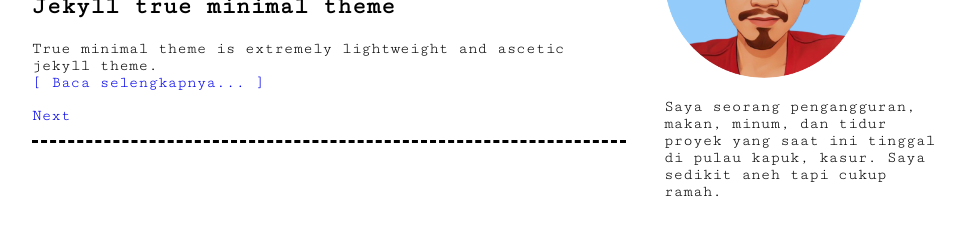
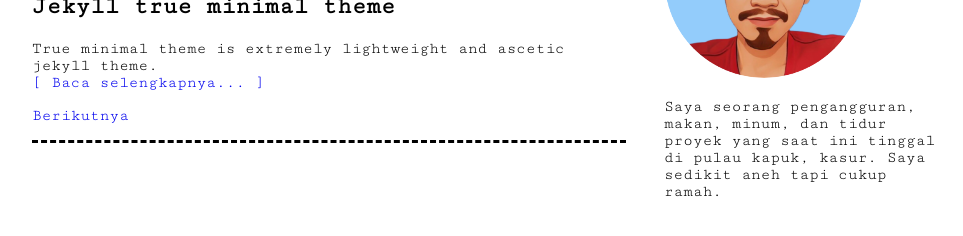
Before and after one commit to susahcebok/minimals, a Jekyll site: the page built from index.html, in a window 1280 px wide. Shown: the part 217-453 px from the top of the page, without its empty margins (153-1116 px from the left). Built offline with Jekyll 4.4.1, drawn with Linux system fonts in a browser that asks for light colours; the list of posts is cut into pages by our own code.

Commit message:
Update index.html

```diff
--- a/index.html
+++ b/index.html
@@ -17,12 +17,12 @@
 
 <div class='buttons'>
 {% if paginator.previous_page %}
-<span class='button'><a href='{{ site.url }}{{ paginator.previous_page_path }}'>Previous </a></span>
+<span class='button'><a href='{{ site.url }}{{ paginator.previous_page_path }}'>Sebelumnya</a></span>
 {% endif %}
 
 <!--{{ paginator.page }} of {{ paginator.total_pages }}-->
 
 {% if paginator.next_page %}
-<span class='button'><a href='{{ site.url }}{{ paginator.next_page_path }}'> Next</a></span>
+<span class='button'><a href='{{ site.url }}{{ paginator.next_page_path }}'>Berikutnya</a></span>
 {% endif %}
 </div>
```
